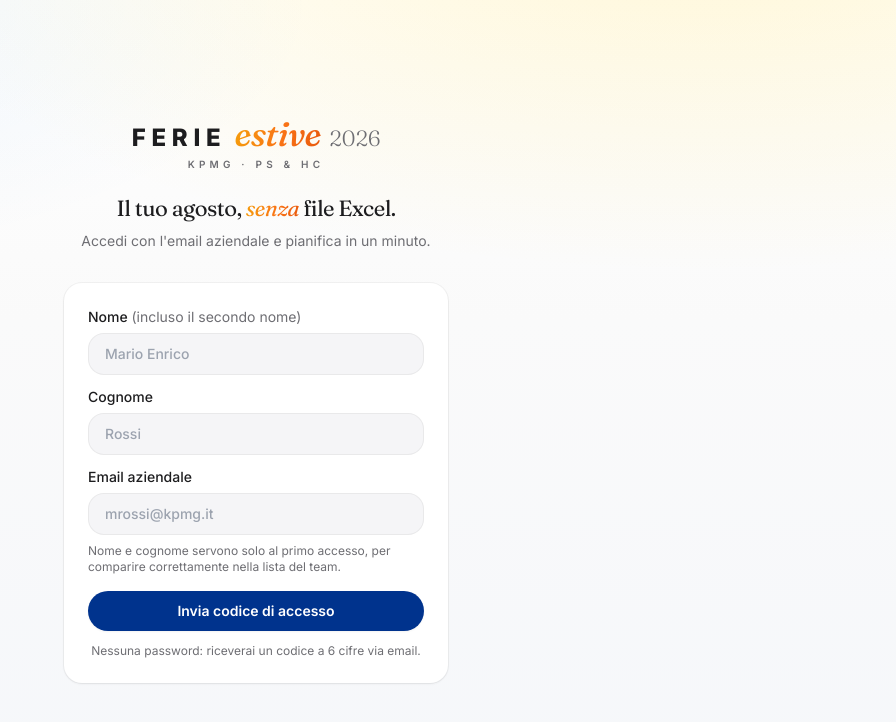
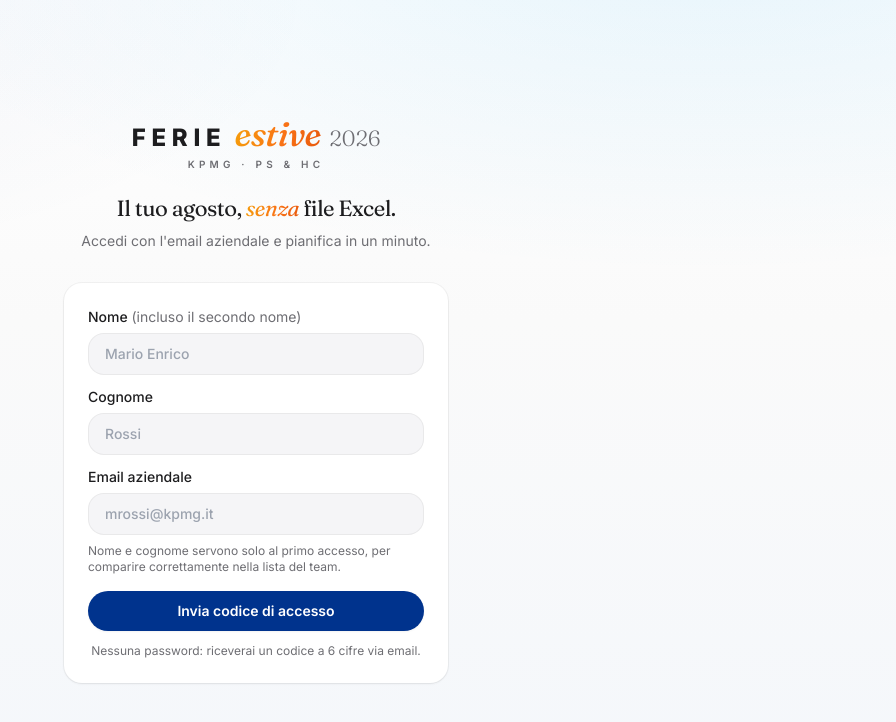
Before and after one commit to stefanomariofenu/Ferie_Estive, a React (Vite) app: page / in a window 1280 px wide. Shown: the top 722 px of the page, without its empty margins (384-1280 px from the left). Built offline with nearby package versions, Linux system fonts and the light colour scheme; no server answers.

Commit message:
Sfondo in palette KPMG (blu/cyan) al posto dei toni caldi
Co-Authored-By: Claude Opus 4.8 <noreply@anthropic.com>
Claude-Session: https://claude.ai/code/session_015UrDw1f2az7QSkdJpETMYK

```diff
--- a/src/index.css
+++ b/src/index.css
@@ -28,12 +28,12 @@
 }
 
 @layer components {
-  /* Sfondo "estivo": luce calda in alto, cielo terso, tutto molto tenue */
+  /* Sfondo: cielo terso nei blu KPMG, molto tenue, luminoso */
   .summer-bg {
     background:
-      radial-gradient(120% 80% at 85% -10%, rgba(255, 204, 0, 0.16), transparent 55%),
-      radial-gradient(110% 70% at 0% 0%, rgba(0, 113, 227, 0.08), transparent 50%),
-      linear-gradient(180deg, #ffffff 0%, #fafafa 40%, #f5f7fa 100%);
+      radial-gradient(120% 80% at 85% -10%, rgba(0, 145, 218, 0.10), transparent 55%),
+      radial-gradient(110% 70% at 0% 0%, rgba(0, 51, 141, 0.06), transparent 50%),
+      linear-gradient(180deg, #ffffff 0%, #fafafa 40%, #f4f7fb 100%);
     background-attachment: fixed;
   }
 
```
